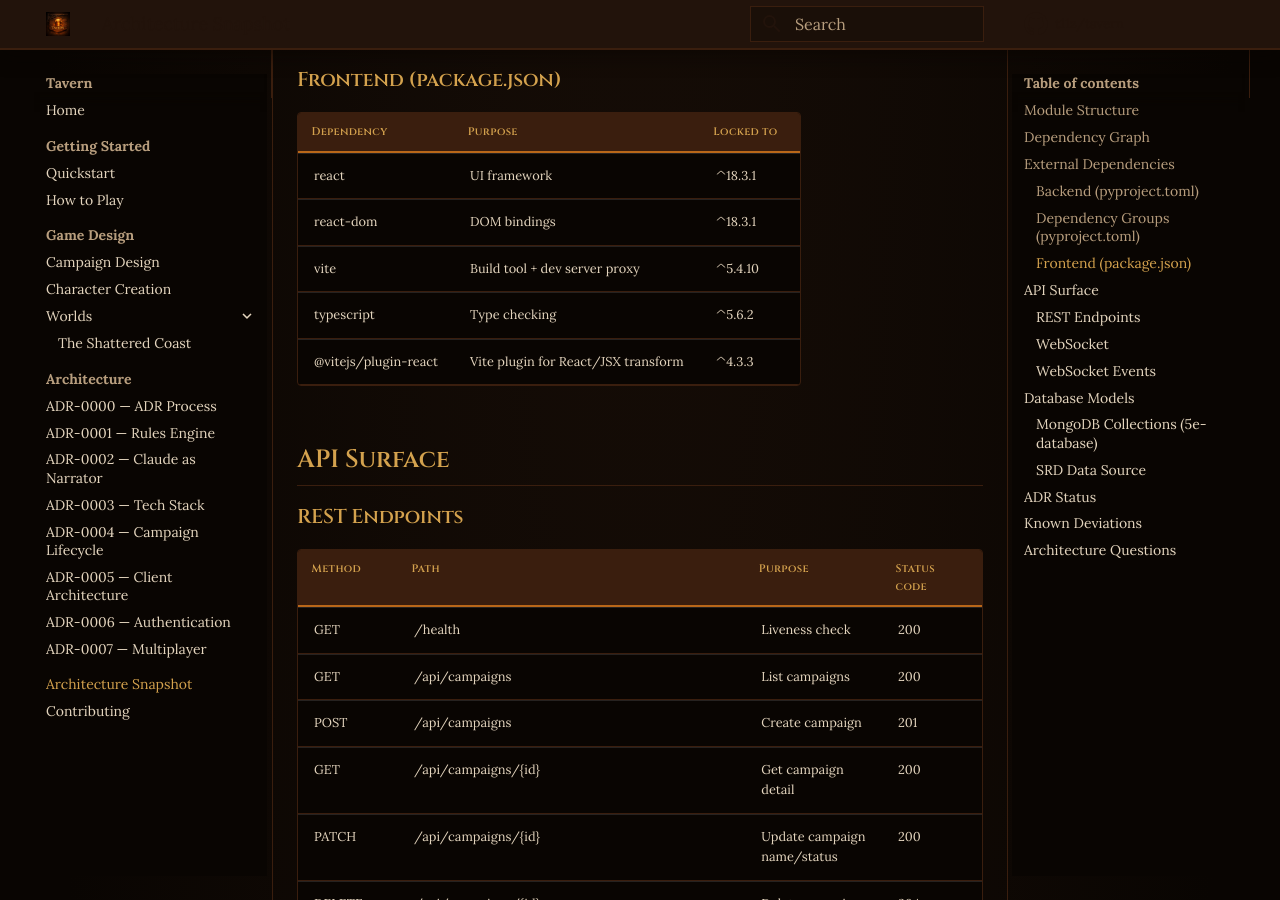
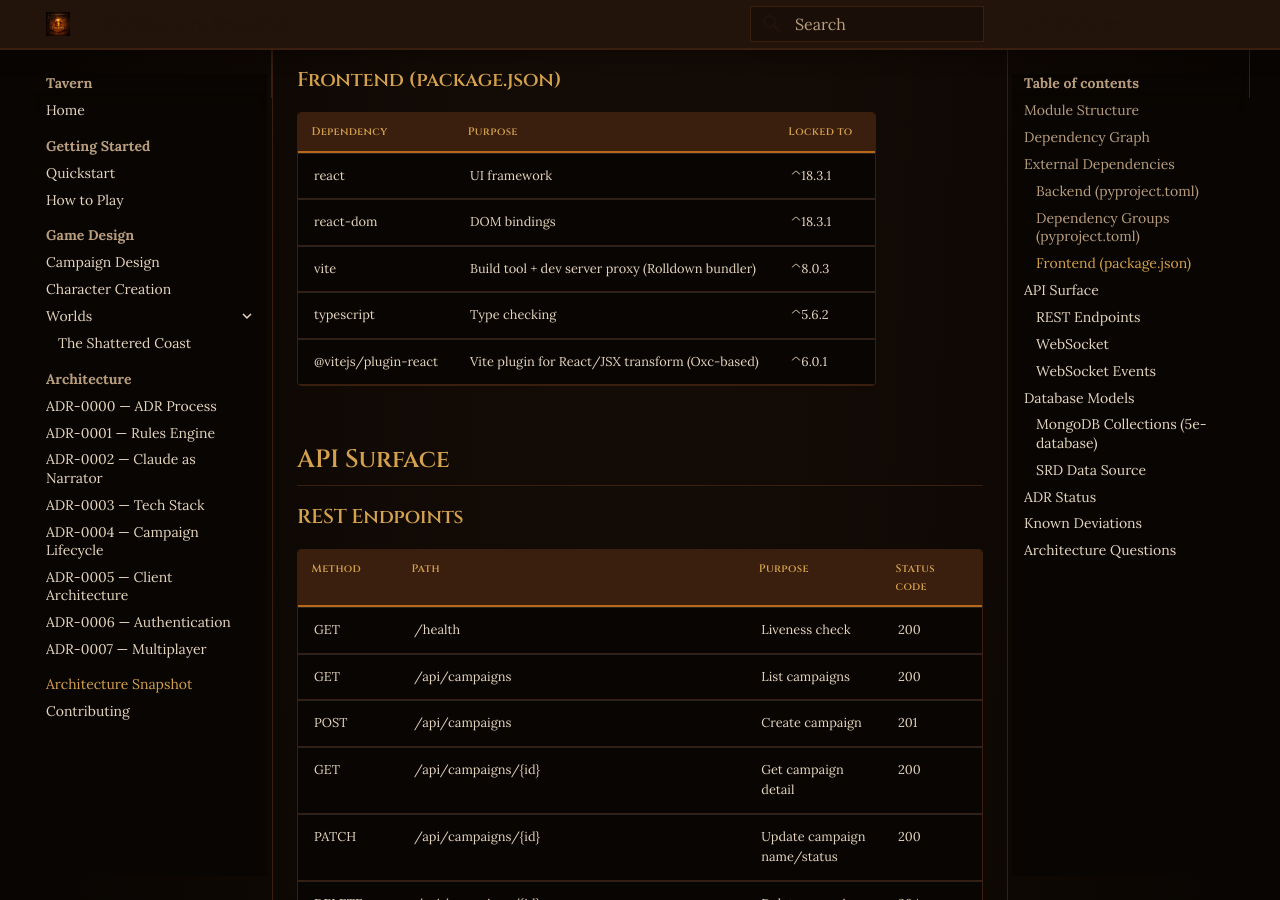
Before and after one commit to t11z/tavern, an MkDocs documentation site: the page built from docs/architecture-snapshot.md, in a window 1280 px wide and 900 px high, scrolled down 3938 px. Built offline with MkDocs 1.6.1 and Material for MkDocs 9.7.7, drawn with Linux system fonts in a browser that asks for light colours; comment, search, counter and statistics services are not loaded.

Commit message:
chore: upgrade vite 5→8 and plugin-react 4→6 (#58)
- Vite 8 replaces esbuild+Rollup with Rolldown (single Rust bundler)
- @vitejs/plugin-react v6 uses Oxc instead of Babel for React Refresh
- esbuild removed as direct dependency (no longer needed)
- Closes Dependabot PR #56 (manual upgrade preferred over 3-major skip)
- Vite 5 is out of the official support window

```diff
--- a/docs/architecture-snapshot.md
+++ b/docs/architecture-snapshot.md
@@ -167,9 +167,9 @@ models/  ──→ (no internal dependencies)
 |---|---|---|
 | react | UI framework | ^18.3.1 |
 | react-dom | DOM bindings | ^18.3.1 |
-| vite | Build tool + dev server proxy | ^5.4.10 |
+| vite | Build tool + dev server proxy (Rolldown bundler) | ^8.0.3 |
 | typescript | Type checking | ^5.6.2 |
-| @vitejs/plugin-react | Vite plugin for React/JSX transform | ^4.3.3 |
+| @vitejs/plugin-react | Vite plugin for React/JSX transform (Oxc-based) | ^6.0.1 |
 
 ## API Surface
 
```
Also changed, not shown: 2 other files.
